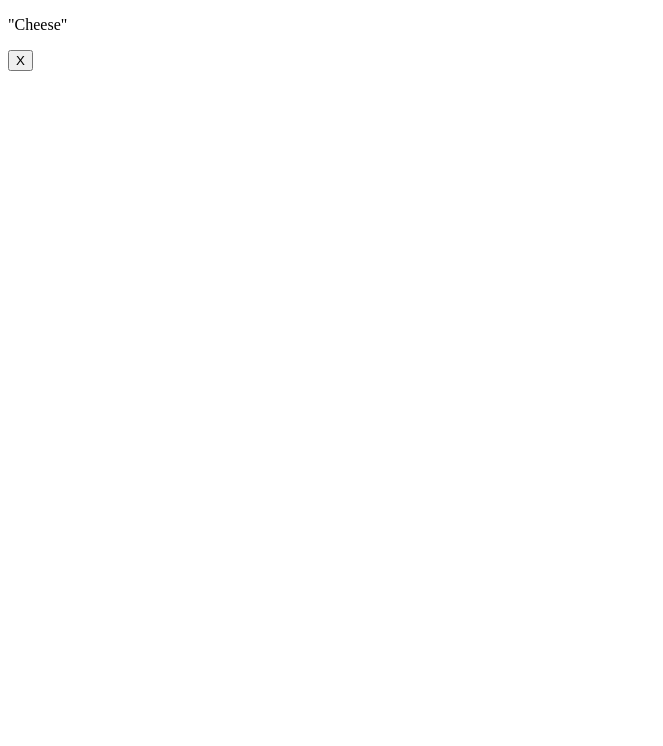
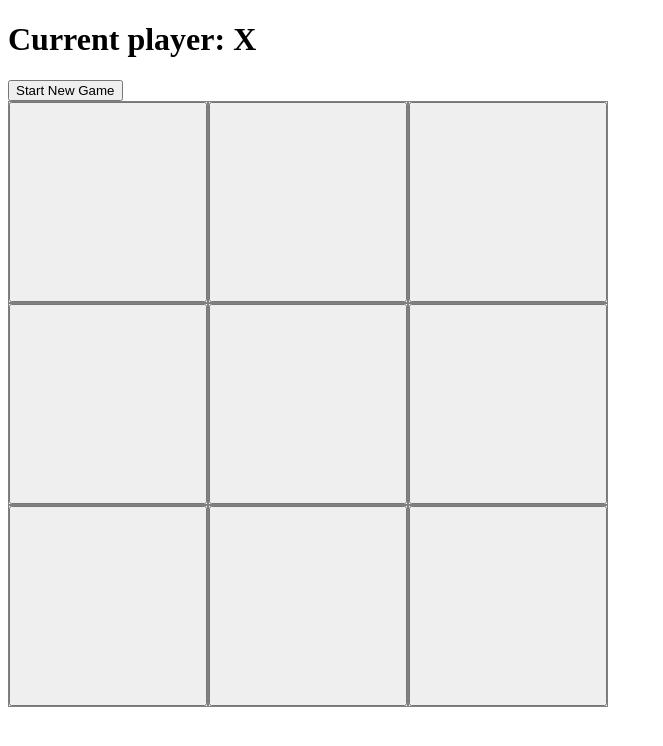
Before and after one commit to Pelc314/kolko-i-krzyzyk, an Angular app: page / in a window 1280 px wide. Shown: the top 746 px of the page, without its empty margins (0-663 px from the left). Built offline with nearby package versions, Linux system fonts and the light colour scheme.

Commit message:
defined the logic of the game

```diff
--- a/src/app/app.component.html
+++ b/src/app/app.component.html
@@ -1,2 +1,2 @@
-<app-square [value]="'X'"></app-square>
+<app-board></app-board>
 <router-outlet></router-outlet>
--- a/src/app/board/board.component.html
+++ b/src/app/board/board.component.html
@@ -1 +1,15 @@
-<p>board works!</p>
+<h1>Current player: {{player}}</h1>
+<button (click)="newGame()">Start New Game</button>
+
+<h2 *ngIf="winner">
+    Player {{winner}} won!
+</h2>
+
+<main>
+    <app-square *ngFor="let val of squares; let i = index"
+    [value]="val"
+    (click)="makeMove(i)"
+    >
+
+    </app-square>
+</main>
--- a/src/app/board/board.component.scss
+++ b/src/app/board/board.component.scss
@@ -0,0 +1,10 @@
+main {
+    display: grid;
+    grid-template-columns: 200px 200px 200px;
+    grid-gap: 0px;
+}
+
+app-square {
+    border: 1px gray solid;
+    height: 200px;
+}
--- a/src/app/board/board.component.ts
+++ b/src/app/board/board.component.ts
@@ -6,11 +6,14 @@ import { Component, OnInit } from '@angular/core';
   styleUrls: ['./board.component.scss']
 })
 export class BoardComponent implements OnInit {
-  squares: any[]
-  xIsNext: boolean
-  winner: string
-  ngOnInit(): void {
-    this.newGame()
+  squares: string[];
+  xIsNext: boolean;
+  winner: string;
+
+  constructor() {}
+
+  ngOnInit() {
+    this.newGame();
   }
 
   newGame() {
@@ -19,15 +22,18 @@ export class BoardComponent implements OnInit {
     this.xIsNext = true;
   }
 
-  get player() {
+  get player(): string {
     return this.xIsNext ? 'X' : 'O';
-  }
+    }
+
 
   makeMove(idx: number) {
     if (!this.squares[idx]) {
       this.squares.splice(idx, 1, this.player);
       this.xIsNext = !this.xIsNext;
     }
+
+    this.winner = this.calculateWinner();
   }
 
   calculateWinner() {
@@ -39,14 +45,18 @@ export class BoardComponent implements OnInit {
       [1, 4, 7],
       [2, 5, 8],
       [0, 4, 8],
-      [2, 4, 6],
+      [2, 4, 6]
     ];
     for (let i = 0; i < lines.length; i++) {
       const [a, b, c] = lines[i];
-      if (this.squares[a] && this.squares[a] === this.squares[b] && this.squares[a] === this.squares[c]) {
-        return this.squares[a]
+      if (
+        this.squares[a] &&
+        this.squares[a] === this.squares[b] &&
+        this.squares[a] === this.squares[c]
+      ) {
+        return this.squares[a];
       }
     }
-    return null
+    return null;
   }
 }
--- a/src/app/square/square.component.html
+++ b/src/app/square/square.component.html
@@ -1,2 +1,3 @@
-<p>"Cheese"</p>
-<button>{{value}}</button>
+<button nbButton *ngIf="!value">{{ value }}</button>
+<button nbButton hero status="success" *ngIf="value == 'X'">{{ value }}</button>
+<button nbButton hero status="info" *ngIf="value == 'O'">{{ value }}</button>
--- a/src/app/square/square.component.scss
+++ b/src/app/square/square.component.scss
@@ -0,0 +1 @@
+button { width: 100%; height: 100%; font-size: 5em !important; }
--- a/src/app/square/square.component.ts
+++ b/src/app/square/square.component.ts
@@ -6,5 +6,5 @@ import { Component, Input } from '@angular/core';
   styleUrls: ['./square.component.scss']
 })
 export class SquareComponent {
-  @Input() value: 'X' | 'O' | undefined
+  @Input() value: string;
 }
```
